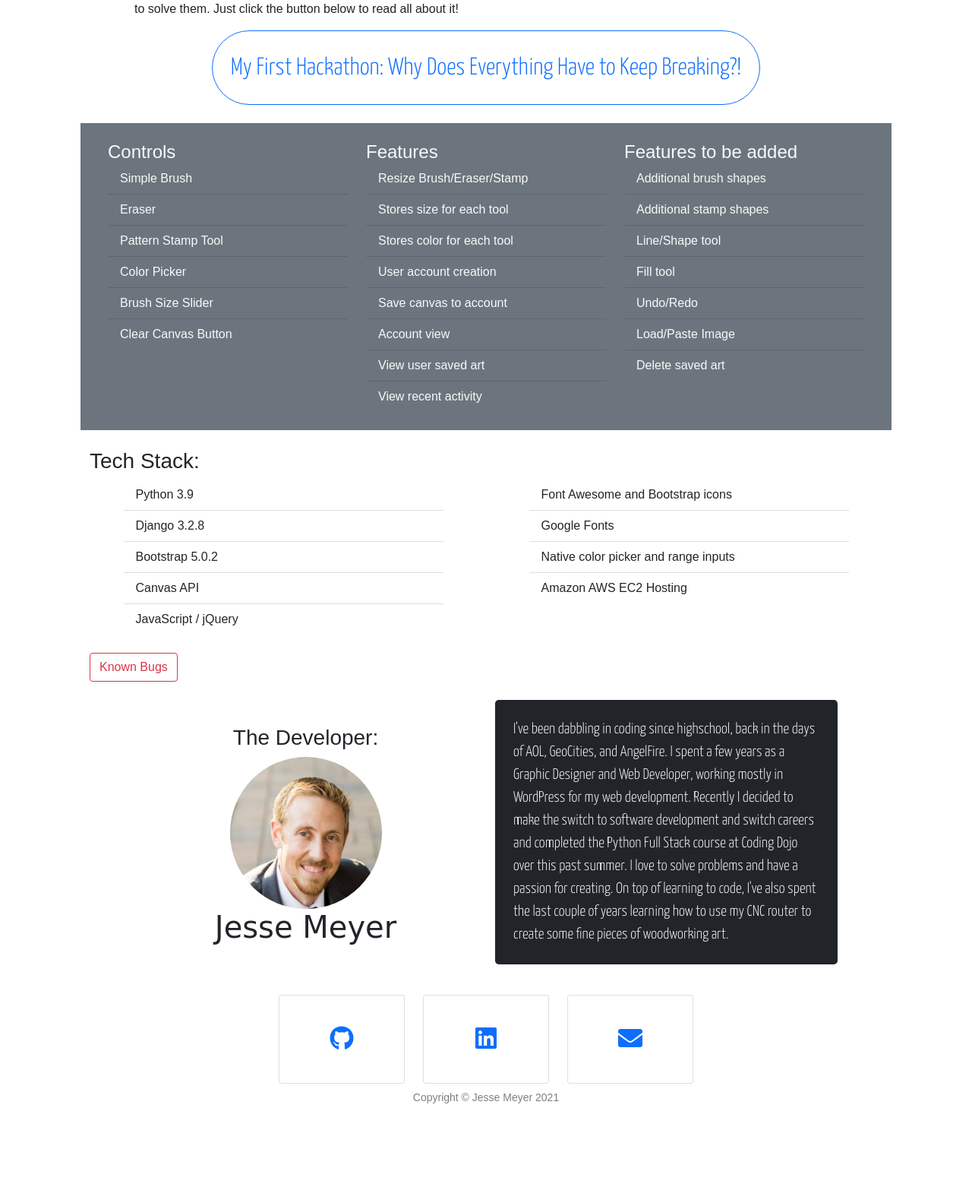
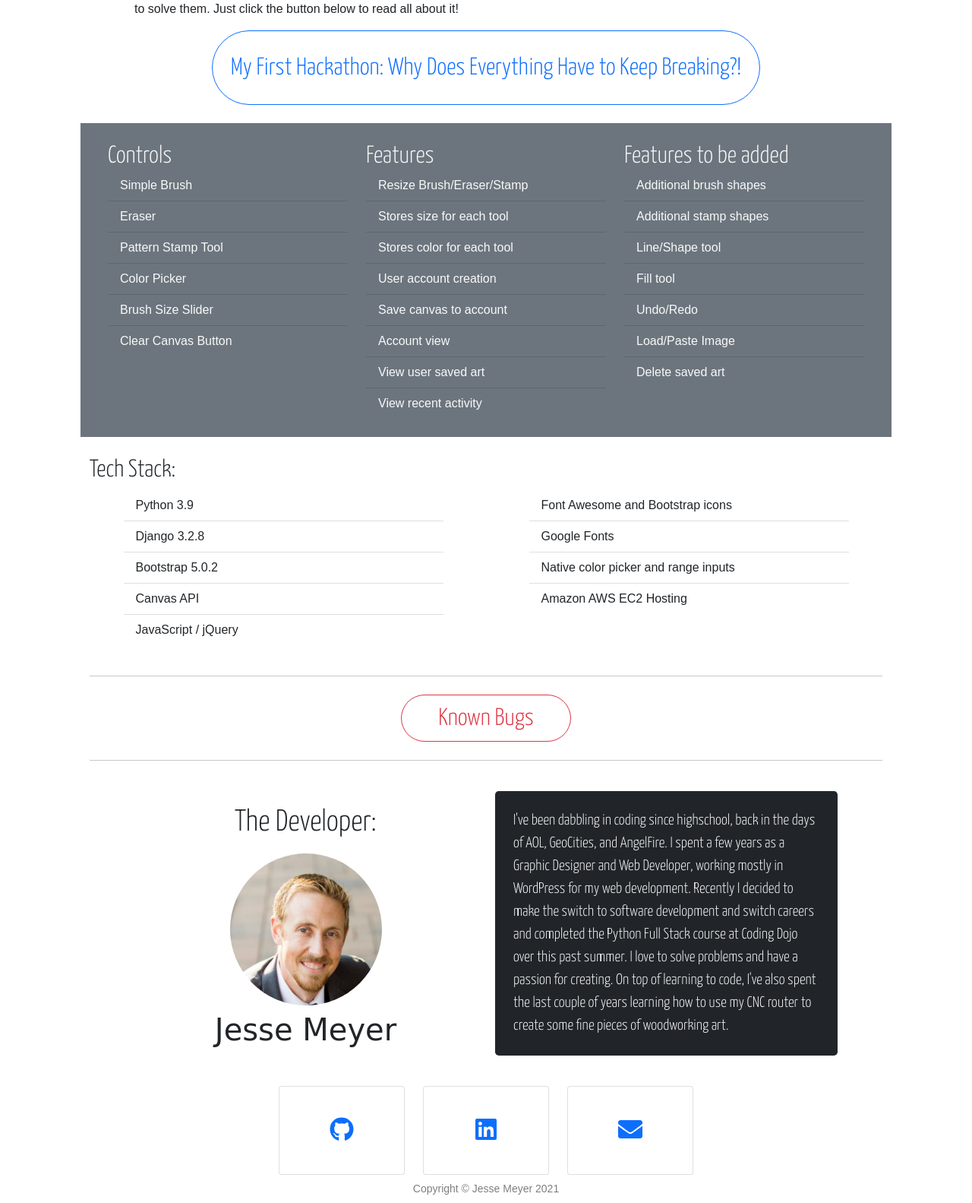
Before and after one commit to GuardianBob/PaintApp, a Django app: page / in a window 1280 px wide. Shown: the part 552-2135 px from the top of the page at 76% size. Before the commit the page ends 2004 px from the top, so only its background shows below. Run offline with Django 3.2, Linux system fonts and the light colour scheme; some web fonts are replaced.

Commit message:
Update index.html

```diff
--- a/pyPaint/templates/index.html
+++ b/pyPaint/templates/index.html
@@ -49,7 +49,7 @@
             <div class="col-md-12 text-left m-auto ">
                 <div class="row">
                     <span class="col-md-4 mx-auto">
-                        <span class="h4 text-secondary text-light" >Controls</span>
+                        <span class="h4 text-secondary text-light fs-2" style="font-family: 'Yanone Kaffeesatz', sans-serif;">Controls</span>
                         <ul class="list-group list-group-flush text-light bg-secondary">
                             <li class="list-group-item text-light bg-secondary">Simple Brush</li>
                             <li class="list-group-item text-light bg-secondary">Eraser</li>
@@ -60,7 +60,7 @@
                         </ul>
                     </span>
                     <span class="col-md-4 mx-auto">
-                        <span class="h4 text-secondary text-light">Features</span>
+                        <span class="h4 text-secondary text-light fs-2" style="font-family: 'Yanone Kaffeesatz', sans-serif;">Features</span>
                         <ul class="list-group list-group-flush">
                             <li class="list-group-item text-light bg-secondary">Resize Brush/Eraser/Stamp</li>
                             <li class="list-group-item text-light bg-secondary">Stores size for each tool</li>
@@ -73,7 +73,7 @@
                         </ul>
                     </span>
                     <span class="col-md-4 mx-auto">
-                        <span class="h4 text-secondary text-light">Features to be added</span>
+                        <span class="h4 text-secondary text-light fs-2" style="font-family: 'Yanone Kaffeesatz', sans-serif;">Features to be added</span>
                         <ul class="list-group list-group-flush">
                             <li class="list-group-item text-light bg-secondary">Additional brush shapes</li>
                             <li class="list-group-item text-light bg-secondary">Additional stamp shapes</li>
@@ -89,7 +89,7 @@
         </div>
         <div class="row m-4">
             <div class="col-md-12 text-left m-auto">
-                <h3>Tech Stack:</h3>
+                <h3 style="font-family: 'Yanone Kaffeesatz', sans-serif;" class="fs-2">Tech Stack:</h3>
                 <div class="row">
                     <span class="col-md-5 mx-auto">
                         <ul class="list-group list-group-flush">
@@ -112,14 +112,16 @@
             </div>
         </div>
         <div class="row m-4">
-            <div class="col-md-12 text-left m-auto">
-                <a href="https://github.com/GuardianBob/PaintApp/issues" class="btn btn-outline-danger">Known Bugs</a>
+            <div class="col-md-12 text-center m-auto">
+                <hr>
+                <a href="https://github.com/GuardianBob/PaintApp/issues" class="fs-2 text-center btn btn-outline-danger rounded-pill px-5 m-2" style="font-family: 'Yanone Kaffeesatz', sans-serif;">Known Bugs</a>
+                <hr>
             </div>
         </div>
         <div class="row justify-content-center mt-4">
             <div class="col-md-5 text-center my-auto">
-                <h3>The Developer: </h3>
-                <img src="{% static 'img/Profile01.jpg' %}" alt="Profile Pic" height="200px" class="rounded-circle">
+                <h3 style="font-family: 'Yanone Kaffeesatz', sans-serif;" class="fs-1">The Developer: </h3>
+                <img src="{% static 'img/Profile01.jpg' %}" alt="Profile Pic" height="200px" class="rounded-circle my-2">
                 <p class="h1" style="font-family: 'Comforter Brush', cursive;">Jesse Meyer</p>
             </div>
             <div class="col-md-5 text-left">
```
